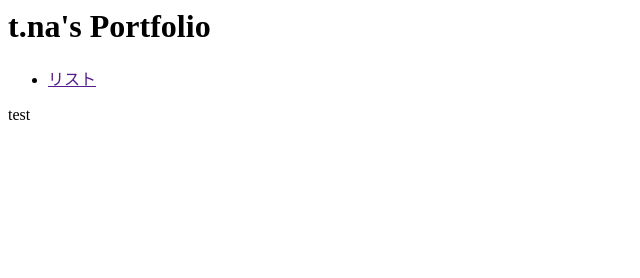
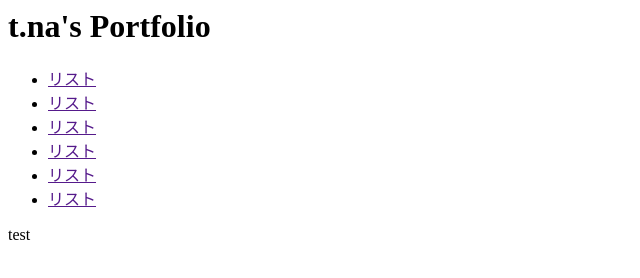
Before and after one commit to t-naaaaaaa/t-naaaaaaa.git.io, a plain HTML site: page index.html in a window 1280 px wide. Shown: the whole page, without its empty margins (0-640 px from the left). Drawn offline with Linux system fonts and the light colour scheme.

Commit message:
navを4つ追加

```diff
--- a/index.html
+++ b/index.html
@@ -8,9 +8,14 @@
     <header class="header">
         <h1 class="header-ttl">t.na's Portfolio</h1>
         <nav class="header nav">
-            <ul class="nav-list"><li class="nav-item">
-                <a href="" class="nav-link">リスト</a>
-            </li></ul>
+            <ul class="nav-list">
+                <li class="nav-item"><a href="" class="nav-link">リスト</a></li>
+                <li class="nav-item"><a href="" class="nav-link">リスト</a></li>
+                <li class="nav-item"><a href="" class="nav-link">リスト</a></li>
+                <li class="nav-item"><a href="" class="nav-link">リスト</a></li>
+                <li class="nav-item"><a href="" class="nav-link">リスト</a></li>
+                <li class="nav-item"><a href="" class="nav-link">リスト</a></li>
+            </ul>
         </nav>
     </header>
     test
```
